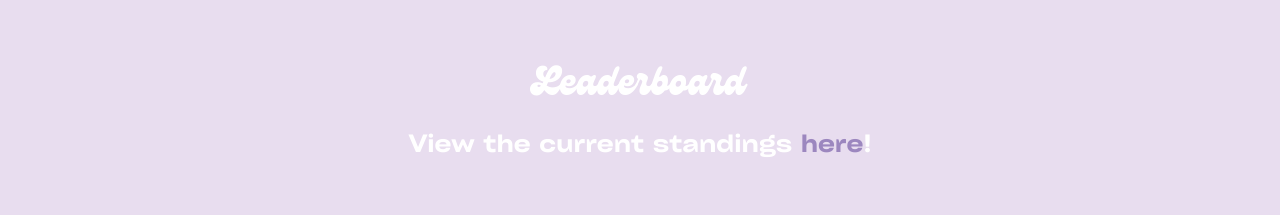
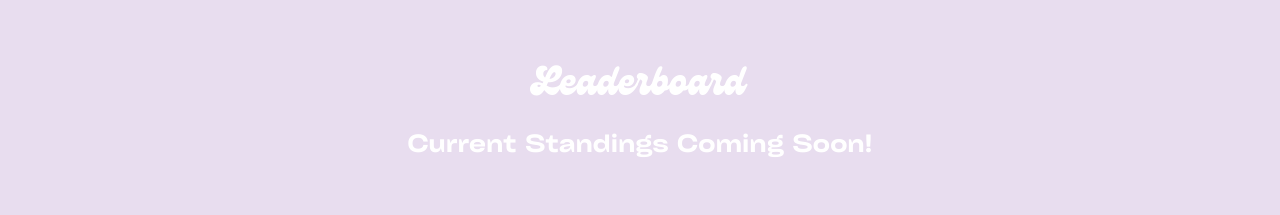
Before and after one commit to texas-wics/wics-website23, a plain HTML site: page members.html in a window 1280 px wide. Shown: the part 1380-1595 px from the top of the page. Drawn offline with Linux system fonts and the light colour scheme; some packages are replaced by stand-ins of ours; no server answers; files whose address does not match are found by name.

Commit message:
remove points spreadsheet

```diff
--- a/members.html
+++ b/members.html
@@ -89,7 +89,7 @@
     <section class="ftco-section ftco-no-pt">
         <div class="justify-content-center nav-main">
             <h1 class="res-header">Leaderboard</h1>
-            <h4>View the current standings <a href="https://docs.google.com/spreadsheets/d/1Vvi8L8Jmsn_WWcTldyZVBVPzMNqkyLv2liN9b_zQuQU/edit?usp=sharing" target="_blank">here</a>!</h4>
+            <h4>Current Standings Coming Soon<a href=""></a>!</h4>
         </div>
     </section>
 
```
